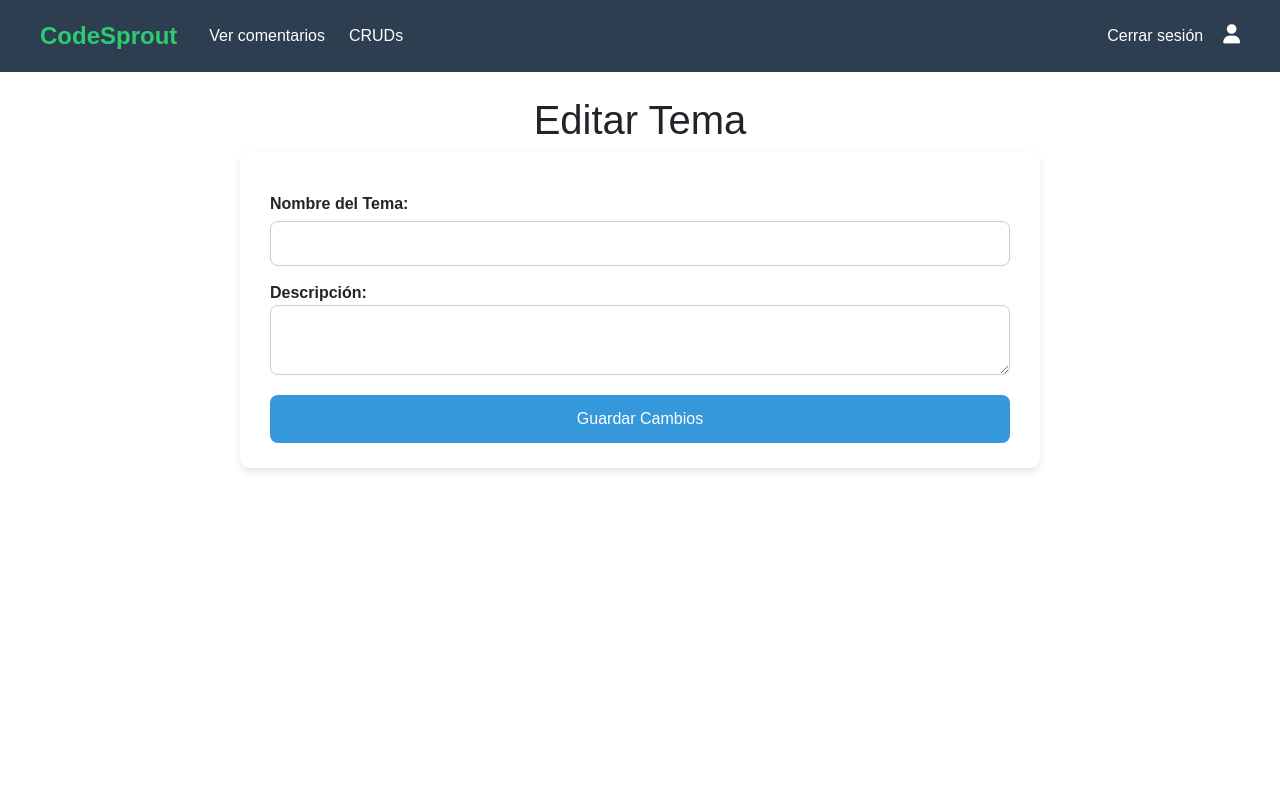
After one commit to Sulv3er/ProgramcionWEB_Melica, a PHP site: page /HTML/editarTema.php in a window 1280 px wide. The commit adds this page. Run offline with PHP 8.4, Linux system fonts and the light colour scheme; data that the repository does not hold is empty.

Commit message:
- Ya funciona el editar tema

```diff
--- a/CSS/Temas&Sub.css
+++ b/CSS/Temas&Sub.css
@@ -3,12 +3,12 @@ body {
     font-family: 'Segoe UI', sans-serif;
     background-color: #f4f6f9;
     margin: 0px;
-    padding: 0px;
+    padding: 0px !important;
     color: #333;
 }
 
 /* Título principal */
-h2, h3 {
+h1, h2, h3 {
     text-align: center;
     color: #2c3e50;
 }
@@ -81,7 +81,7 @@ legend {
 /* Responsividad */
 @media screen and (max-width: 600px) {
     form {
-        padding: 20px;
+        padding: 0px;
     }
 
     input, textarea, select {
--- /dev/null
+++ b/HTML/editarTema.php
@@ -0,0 +1,32 @@
+<?php
+include_once ('header_admin.php');
+?>
+
+<!DOCTYPE html>
+<html lang="es">
+<head>
+    <meta charset="UTF-8">
+    <title>Editar Tema - CodeSprout</title>
+    <link rel="stylesheet" href="../CSS/index.css">
+    <link rel="stylesheet" href="../CSS/comunidad.css">
+    <link rel="stylesheet" href="../CSS/Temas&Sub.css">
+    <link href="https://cdn.jsdelivr.net/npm/bootstrap@5.3.6/dist/css/bootstrap.min.css" rel="stylesheet">
+</head>
+<body>
+    <br>
+    <h1>Editar Tema</h1>
+    <form action="../Controller/controllerHome.php" method="POST">
+        <input type="hidden" name="opcion" value="MODIFICAR_TEMA">
+        <!-- ID oculto del tema -->
+        <input type="hidden" name="id_tema" value="<?php echo $registro['id_tema']; ?>">
+
+        <label for="titulo">Nombre del Tema:</label>
+        <input type="text" name="titulo" id="titulo" value="<?php echo $registro['titulo']; ?>" required>
+
+        <label for="descripcion">Descripción:</label>
+        <textarea name="descripcion" id="descripcion" required><?php echo $registro['descripcion']; ?></textarea>
+
+        <button type="submit">Guardar Cambios</button>
+    </form>
+</body>
+</html>
```
Also changed, not shown: HTML/editarTema&Sub.php (deleted, +0 -42 lines).
